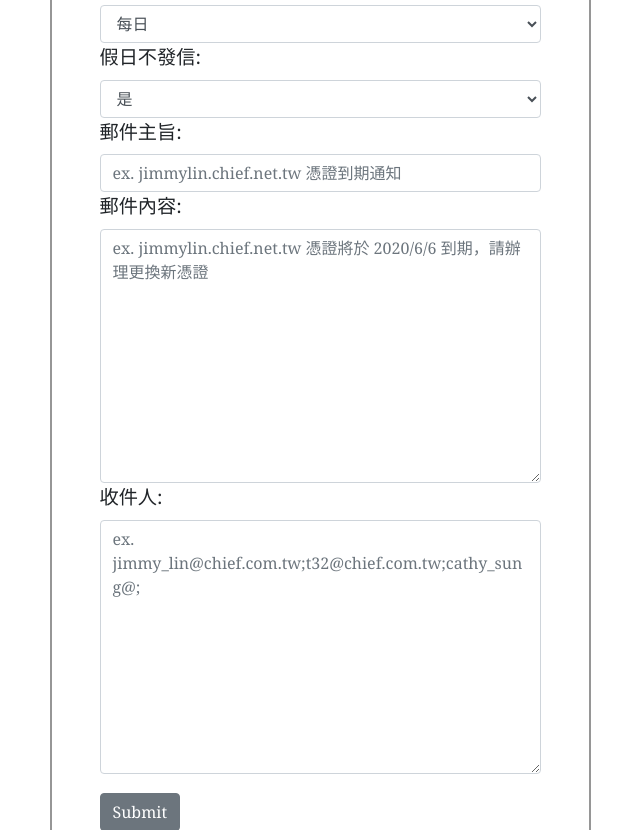
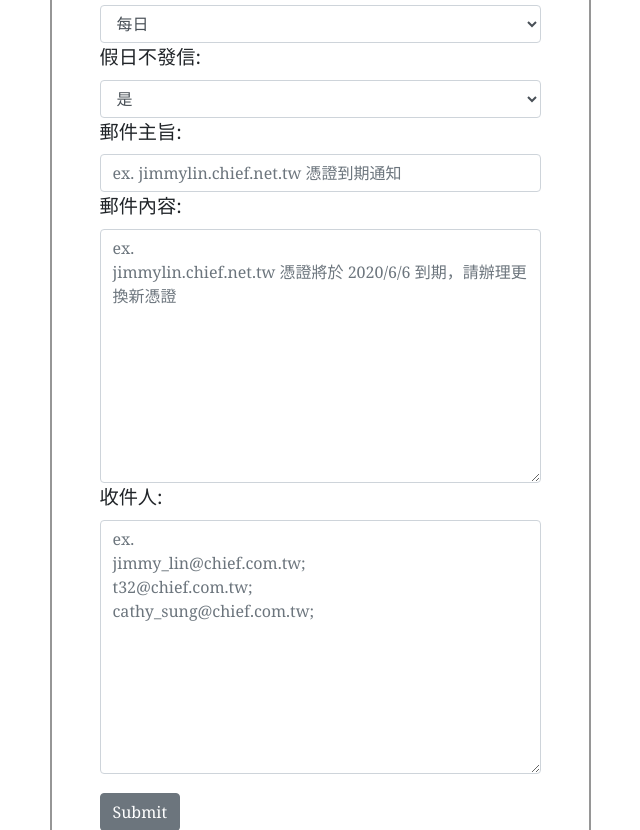
Before and after one commit to j3ygithub/mssqlj3y, a Django app: template mssqlj3y/mail_job/templates/mail_job/index.html in a window 1280 px wide. Shown: the part 542-1372 px from the top of the page, without its empty margins (320-960 px from the left). Run offline with Django 3.2, Linux system fonts and the light colour scheme; the template is opened without the code that fills it: values that come from a table or form of the project are taken from there, others are empty; some libraries are stand-ins or nearby versions.

Commit message:
update placeholder feed line

```diff
--- a/mssqlj3y/mail_job/forms.py
+++ b/mssqlj3y/mail_job/forms.py
@@ -90,7 +90,7 @@ class MailJobForm(forms.Form):
         widget=forms.Textarea(
             attrs={
                 'class': 'form-control',
-                'placeholder': 'ex. jimmylin.chief.net.tw 憑證將於 2020/6/6 到期，請辦理更換新憑證',
+                'placeholder': 'ex.\njimmylin.chief.net.tw 憑證將於 2020/6/6 到期，請辦理更換新憑證',
             },
         ),
         label='郵件內容',
@@ -100,7 +100,7 @@ class MailJobForm(forms.Form):
         widget=forms.Textarea(
             attrs={
                 'class': 'form-control',
-                'placeholder': 'ex. jimmy_lin@chief.com.tw;t32@chief.com.tw;cathy_sung@;',
+                'placeholder': 'ex.\njimmy_lin@chief.com.tw;\nt32@chief.com.tw;\ncathy_sung@chief.com.tw;',
             },
         ),
         label='收件人',
```
Also changed, not shown: mssqlj3y/mail_job/static/mail_job/css/dataframe.css (line endings or trailing spaces).
